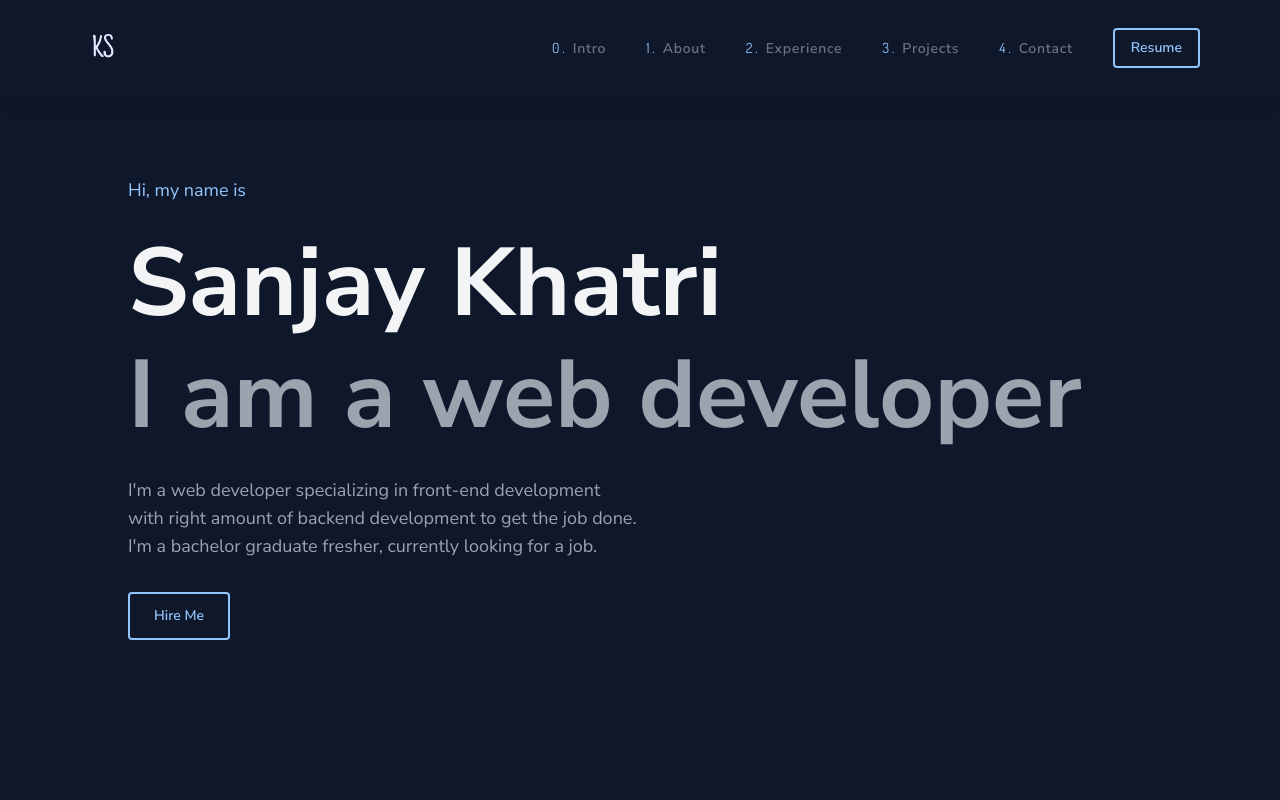
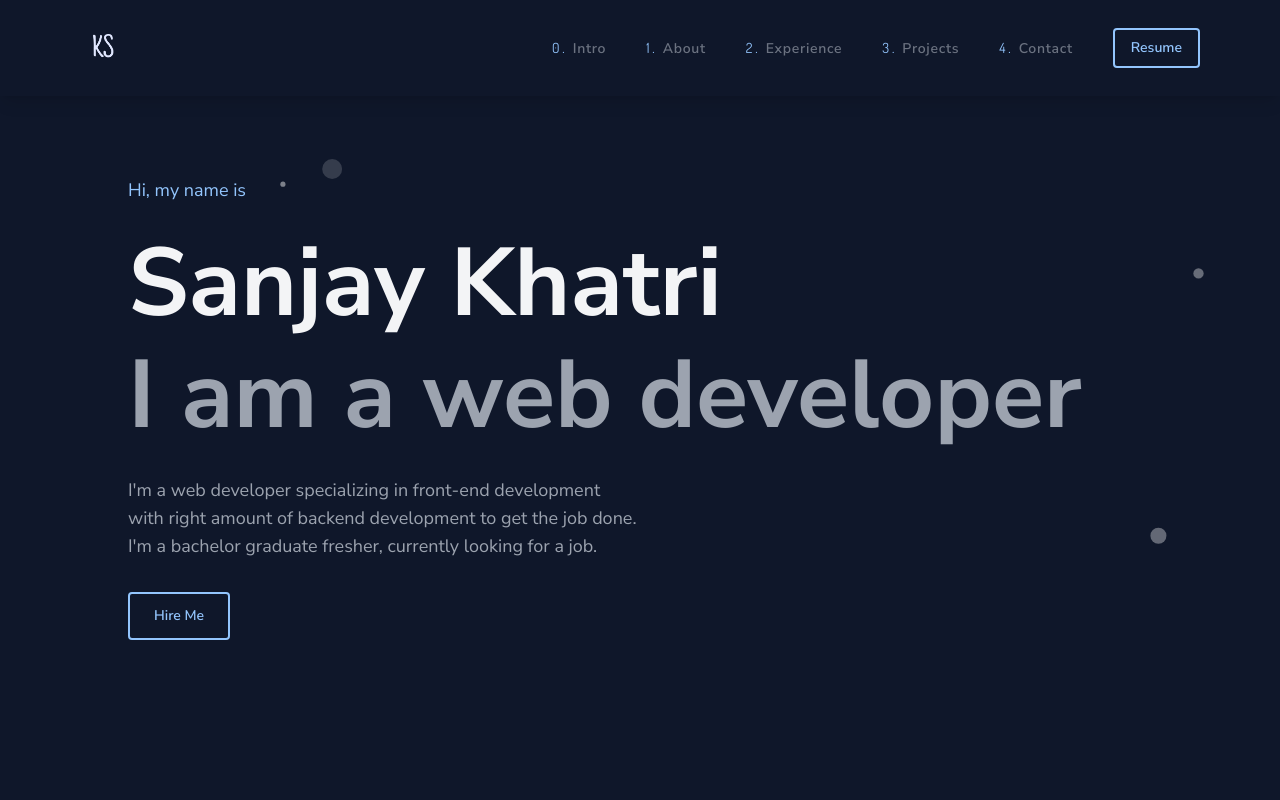
Before and after one commit to sanzaikc/portfolio_v2, a React (Create React App) app: page / in a window 1280 px wide. Shown: the top 800 px of the page. Built offline with nearby package versions, Linux system fonts and the light colour scheme.

Commit message:
particle js

```diff
--- a/package.json
+++ b/package.json
@@ -9,6 +9,8 @@
     "react": "^18.2.0",
     "react-dom": "^18.2.0",
     "react-scripts": "5.0.1",
+    "react-tsparticles": "^2.1.3",
+    "tsparticles": "^2.1.3",
     "web-vitals": "^2.1.4"
   },
   "scripts": {
--- a/src/App.js
+++ b/src/App.js
@@ -1,3 +1,5 @@
+import { useEffect } from "react";
+
 import AppLayout from "./layouts/AppLayout";
 import About from "./components/About";
 import Contact from "./components/Contact";
@@ -6,7 +8,8 @@ import Footer from "./components/Footer";
 import Header from "./components/Header";
 import Intro from "./components/Intro";
 import Projects from "./components/Projects";
-import { useEffect } from "react";
+
+import ParticleBackground from "./components/particlebg/ParticleBackground";
 
 function App() {
   useEffect(() => {
@@ -14,6 +17,8 @@ function App() {
   }, []);
 
   return (
+    <>
+      <ParticleBackground />
       <AppLayout>
         <Header />
         <div className="app-container px-4 lg:px-0">
@@ -25,6 +30,7 @@ function App() {
           <Footer />
         </div>
       </AppLayout>
+    </>
   );
 }
 
--- /dev/null
+++ b/src/components/particlebg/ParticleBackground.jsx
@@ -0,0 +1,29 @@
+import { loadFull } from "tsparticles";
+import Particles from "react-tsparticles";
+
+import particleConfig from "./particleConfig.js";
+
+function ParticleBackground() {
+  const particlesInit = async (main) => {
+    console.log(main);
+
+    // you can initialize the tsParticles instance (main) here, adding custom shapes or presets
+    // this loads the tsparticles package bundle, it's the easiest method for getting everything ready
+    // starting from v2 you can add only the features you need reducing the bundle size
+    await loadFull(main);
+  };
+
+  const particlesLoaded = (container) => {
+    console.log(container);
+  };
+  return (
+    <Particles
+      id="tsparticles"
+      init={particlesInit}
+      loaded={particlesLoaded}
+      options={particleConfig}
+    ></Particles>
+  );
+}
+
+export default ParticleBackground;
--- /dev/null
+++ b/src/components/particlebg/particleConfig.js
@@ -0,0 +1,116 @@
+const particleConfig = {
+  background: {
+    color: {
+      value: "#0f172a",
+    },
+    position: "50% 50%",
+    repeat: "no-repeat",
+    size: "cover",
+  },
+  fullScreen: {
+    zIndex: -1,
+  },
+  interactivity: {
+    events: {
+      onClick: {
+        enable: true,
+        mode: "repulse",
+      },
+      onHover: {
+        enable: true,
+        mode: "bubble",
+      },
+    },
+    modes: {
+      bubble: {
+        distance: 400,
+        duration: 0.3,
+        opacity: 1,
+        size: 4,
+        divs: {
+          distance: 200,
+          duration: 0.4,
+          mix: false,
+          selectors: [],
+        },
+      },
+      grab: {
+        distance: 400,
+        links: {
+          opacity: 0.5,
+        },
+      },
+      repulse: {
+        divs: {
+          distance: 200,
+          duration: 0.4,
+          factor: 100,
+          speed: 1,
+          maxSpeed: 50,
+          easing: "ease-out-quad",
+          selectors: [],
+        },
+      },
+    },
+  },
+  particles: {
+    links: {
+      color: {
+        value: "#ffffff",
+      },
+      distance: 500,
+      opacity: 0.01,
+      width: 2,
+    },
+    move: {
+      attract: {
+        rotate: {
+          x: 600,
+          y: 1200,
+        },
+      },
+      direction: "bottom",
+      enable: true,
+      outModes: {
+        bottom: "out",
+        left: "out",
+        right: "out",
+        top: "out",
+      },
+    },
+    number: {
+      density: {
+        enable: true,
+      },
+      value: 10,
+    },
+    opacity: {
+      random: {
+        enable: true,
+      },
+      value: {
+        min: 0.1,
+        max: 0.5,
+      },
+      animation: {
+        speed: 0.75,
+        minimumValue: 0.1,
+      },
+    },
+    size: {
+      random: {
+        enable: true,
+      },
+      value: {
+        min: 1,
+        max: 10,
+      },
+      animation: {
+        speed: 20,
+        minimumValue: 0.1,
+      },
+    },
+  },
+};
+
+export default particleConfig;
--- a/src/layouts/AppLayout.jsx
+++ b/src/layouts/AppLayout.jsx
@@ -2,7 +2,7 @@ import React from "react";
 
 export default function AppLayout({ children }) {
   return (
-    <div className="w-full bg-slate-900 text-blue-300 lg:px-0">
+    <div className="w-full  text-blue-300 lg:px-0">
       <div>{children}</div>
     </div>
   );
```
Also changed, not shown: 1 other file (tests, documents, lock files or other folders). Lines whose indentation alone changed are shown as unchanged.
